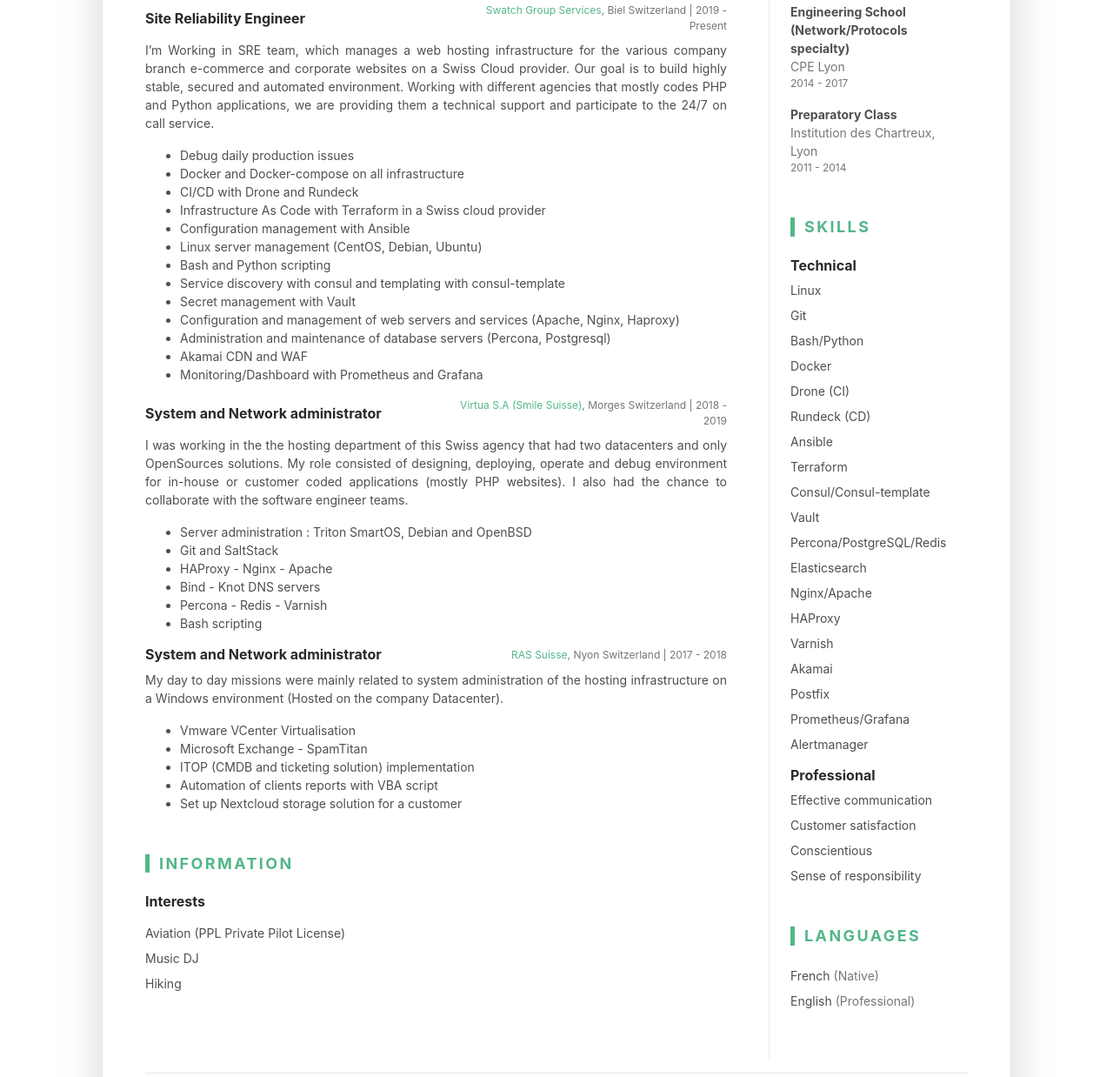
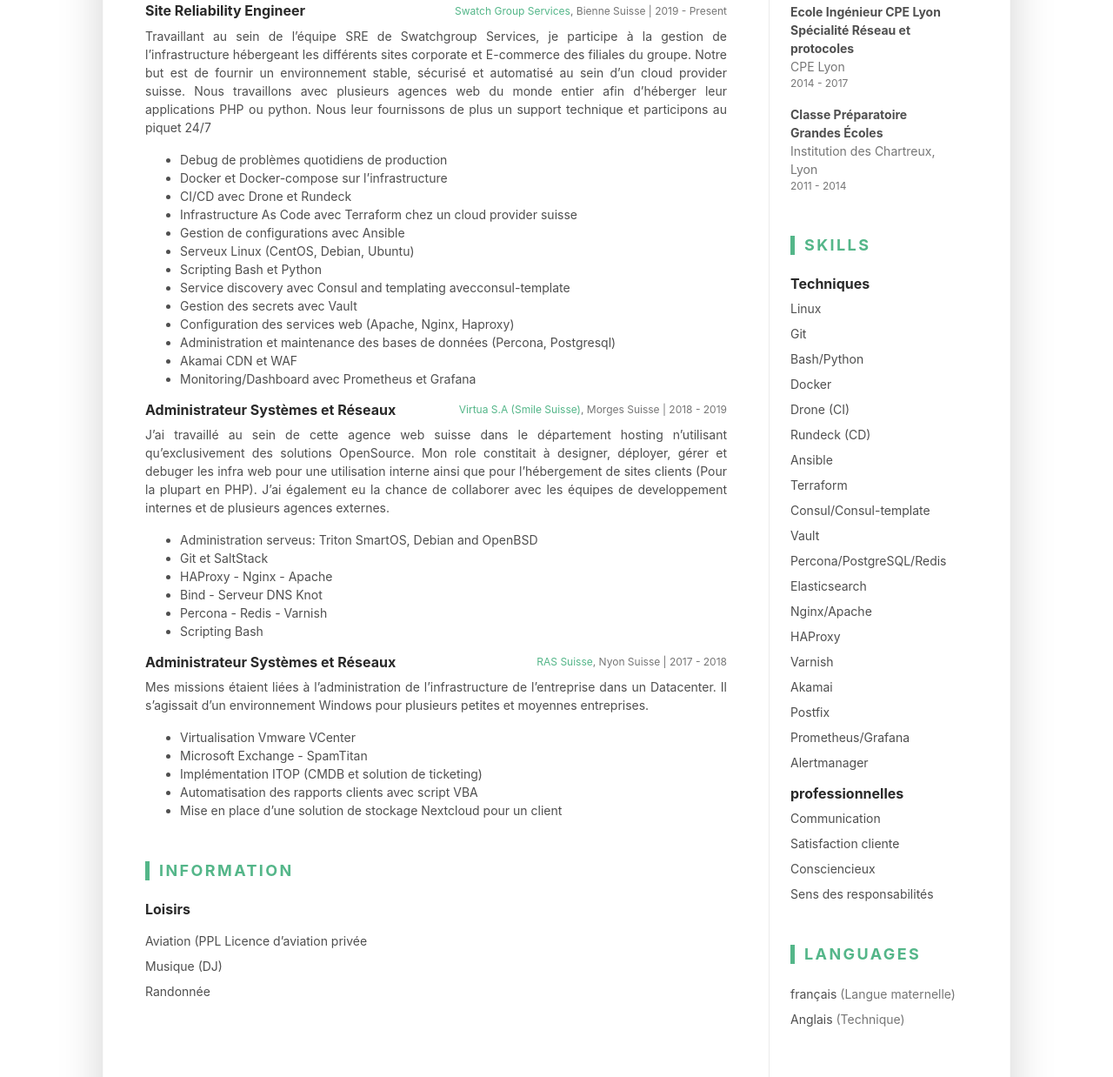
Before and after one commit to yannbizet/fr, a plain HTML site: page index.html in a window 1280 px wide. Shown: the part 495-1733 px from the top of the page at 87% size. Drawn offline with Linux system fonts and the light colour scheme.

Commit message:
Update french cv

```diff
--- a/categories/index.xml
+++ b/categories/index.xml
@@ -1,9 +1,9 @@
 <?xml version="1.0" encoding="utf-8" standalone="yes"?>
 <rss version="2.0" xmlns:atom="http://www.w3.org/2005/Atom">
   <channel>
-    <title>Categories on Yann Bizet CV</title>
+    <title>Categories on Yann Bizet CV fr</title>
     <link>https://yannbizet.github.io/fr/categories/</link>
-    <description>Recent content in Categories on Yann Bizet CV</description>
+    <description>Recent content in Categories on Yann Bizet CV fr</description>
     <generator>Hugo -- gohugo.io</generator>
     <language>fr</language><atom:link href="https://yannbizet.github.io/fr/categories/index.xml" rel="self" type="application/rss+xml" />
   </channel>
--- a/index.html
+++ b/index.html
@@ -6,7 +6,7 @@
 	<meta name="generator" content="Hugo 0.92.2" />
 
 
-    <title>Yann Bizet CV</title>
+    <title>Yann Bizet CV fr</title>
 
 
     <meta charset="utf-8">
@@ -86,7 +86,7 @@
 
                         <div class="media-body text-left">
                             <div align="justify">
-                                <p class="mb-0">As a Site reliability Engineer - System administrator, my day to day tasks consists of managing an hosting infrastructure for production web applications. It includes operating the Linux servers, use modern Open Source solutions, build a highly automated and secured environment, work with developers in order to understand and answer their needs, set up the alerting.</p>
+                                <p class="mb-0">En tant qu&rsquo;ingéneur SRE (Site reliability Engineer) - administrateur système, mon travail consiste à maintenir une infrastructure d&rsquo;hébergement web pour de la production. Cela inclu la gestion du parc de serveur Linux, l&rsquo;utilisation de solutions OpenSource modernes dans un environnement sécurisé, l&rsquo;automatisation de taches répétitives. Je travaille également conjointement avec différents développeurs (De l&rsquo;entreprise ou de différentes agences web) afin de comprendre et répondre à leurs besoins.</p>
                             </div>
                         </div>
 
@@ -115,40 +115,40 @@
                                     <div class="item-heading row align-items-center mb-2">
                                         <h4 class="item-title col-12 col-md-6 col-lg-6 mb-2 mb-md-0">Site Reliability Engineer</h4>
                                         <div class="item-meta col-12 col-md-6 col-lg-6 text-muted text-left text-md-right">
-                                            <a href="https://www.swatchgroup.com/en/companies-brands/corporate/swatch-group-services">Swatch Group Services</a>, Biel Switzerland | 2019 - Present
+                                            <a href="https://www.swatchgroup.com/en/companies-brands/corporate/swatch-group-services">Swatch Group Services</a>, Bienne Suisse | 2019 - Present
                                         </div>
                                     </div>
                                     <div class="item-content">
                                         <div align="justify">
-                                            <p>I&rsquo;m Working in SRE team, which manages a web hosting infrastructure for the various company branch e-commerce and corporate websites on a Swiss Cloud provider. Our goal is to build highly stable, secured and automated environment. Working with different agencies that mostly codes PHP and Python applications, we are providing them a technical support and participate to the 24/7 on call service.</p>
+                                            <p>Travaillant au sein de l&rsquo;équipe SRE de Swatchgroup Services, je participe à la gestion de l&rsquo;infrastructure hébergeant les différents sites corporate et E-commerce des filiales du groupe. Notre but est de fournir un environnement stable, sécurisé et automatisé au sein d&rsquo;un cloud provider suisse. Nous travaillons avec plusieurs agences web du monde entier afin d&rsquo;héberger leur applications PHP ou python. Nous leur fournissons de plus un support technique et participons au piquet 24/7</p>
                                         </div>
                                         <ul class="resume-list">
 
-                                            <li>Debug daily production issues</li>
+                                            <li>Debug de problèmes quotidiens de production</li>
 
-                                            <li>Docker and Docker-compose on all infrastructure</li>
+                                            <li>Docker et Docker-compose sur l&rsquo;infrastructure</li>
 
-                                            <li>CI/CD with Drone and Rundeck</li>
+                                            <li>CI/CD avec Drone et Rundeck</li>
 
-                                            <li>Infrastructure As Code with Terraform in a Swiss cloud provider</li>
+                                            <li>Infrastructure As Code avec Terraform chez un cloud provider suisse</li>
 
-                                            <li>Configuration management with Ansible</li>
+                                            <li>Gestion de configurations avec Ansible</li>
 
-                                            <li>Linux server management (CentOS, Debian, Ubuntu)</li>
+                                            <li>Serveux Linux (CentOS, Debian, Ubuntu)</li>
 
-                                            <li>Bash and Python scripting</li>
+                                            <li>Scripting Bash et Python</li>
 
-                                            <li>Service discovery with consul and templating with consul-template</li>
+                                            <li>Service discovery avec Consul and templating avecconsul-template</li>
 
-                                            <li>Secret management with Vault</li>
+                                            <li>Gestion des secrets avec Vault</li>
 
-                                            <li>Configuration and management of web servers and services (Apache, Nginx, Haproxy)</li>
+                                            <li>Configuration des services web (Apache, Nginx, Haproxy)</li>
 
-                                            <li>Administration and maintenance of database servers (Percona, Postgresql)</li>
+                                            <li>Administration et maintenance des bases de données (Percona, Postgresql)</li>
 
-                                            <li>Akamai CDN and WAF</li>
+                                            <li>Akamai CDN et WAF</li>
 
-                                            <li>Monitoring/Dashboard with Prometheus and Grafana</li>
+                                            <li>Monitoring/Dashboard avec Prometheus et Grafana</li>
 
                                         </ul>
                                     </div>
@@ -156,28 +156,28 @@
 
                                 <div class="item mb-3">
                                     <div class="item-heading row align-items-center mb-2">
-                                        <h4 class="item-title col-12 col-md-6 col-lg-6 mb-2 mb-md-0">System and Network administrator</h4>
+                                        <h4 class="item-title col-12 col-md-6 col-lg-6 mb-2 mb-md-0">Administrateur Systèmes et Réseaux</h4>
                                         <div class="item-meta col-12 col-md-6 col-lg-6 text-muted text-left text-md-right">
-                                            <a href="https://virtua.ch">Virtua S.A (Smile Suisse)</a>, Morges Switzerland | 2018 - 2019
+                                            <a href="https://virtua.ch">Virtua S.A (Smile Suisse)</a>, Morges Suisse | 2018 - 2019
                                         </div>
                                     </div>
                                     <div class="item-content">
                                         <div align="justify">
-                                            <p>I was working in the the hosting department of this Swiss agency that had two datacenters and only OpenSources solutions. My role consisted of designing, deploying, operate and debug environment for in-house or customer coded applications (mostly PHP websites). I also had the chance to collaborate with the software engineer teams.</p>
+                                            <p>J&rsquo;ai travaillé au sein de cette agence web suisse dans le département hosting n&rsquo;utilisant qu&rsquo;exclusivement des solutions OpenSource. Mon role constitait à designer, déployer, gérer et debuger les infra web pour une utilisation interne ainsi que pour l&rsquo;hébergement de sites clients (Pour la plupart en PHP). J&rsquo;ai également eu la chance de collaborer avec les équipes de developpement internes et de plusieurs agences externes.</p>
                                         </div>
                                         <ul class="resume-list">
 
-                                            <li>Server administration : Triton SmartOS, Debian and OpenBSD</li>
+                                            <li>Administration serveus: Triton SmartOS, Debian and OpenBSD</li>
 
-                                            <li>Git and SaltStack</li>
+                                            <li>Git et SaltStack</li>
 
                                             <li>HAProxy - Nginx - Apache</li>
 
-                                            <li>Bind - Knot DNS servers</li>
+                                            <li>Bind - Serveur DNS Knot</li>
 
                                             <li>Percona - Redis - Varnish</li>
 
-                                            <li>Bash scripting</li>
+                                            <li>Scripting Bash</li>
 
                                         </ul>
                                     </div>
@@ -185,26 +185,26 @@
 
                                 <div class="item mb-3">
                                     <div class="item-heading row align-items-center mb-2">
-                                        <h4 class="item-title col-12 col-md-6 col-lg-6 mb-2 mb-md-0">System and Network administrator</h4>
+                                        <h4 class="item-title col-12 col-md-6 col-lg-6 mb-2 mb-md-0">Administrateur Systèmes et Réseaux</h4>
                                         <div class="item-meta col-12 col-md-6 col-lg-6 text-muted text-left text-md-right">
-                                            <a href="http://www.ras-itgroup.ch/">RAS Suisse</a>, Nyon Switzerland | 2017 - 2018
+                                            <a href="http://www.ras-itgroup.ch/">RAS Suisse</a>, Nyon Suisse | 2017 - 2018
                                         </div>
                                     </div>
                                     <div class="item-content">
                                         <div align="justify">
-                                            <p>My day to day missions were mainly related to system administration of the hosting infrastructure on a Windows environment (Hosted on the company Datacenter).</p>
+                                            <p>Mes missions étaient liées à l&rsquo;administration de l&rsquo;infrastructure de l&rsquo;entreprise dans un Datacenter. Il s&rsquo;agissait d&rsquo;un environnement Windows pour plusieurs petites et moyennes entreprises.</p>
                                         </div>
                                         <ul class="resume-list">
 
-                                            <li>Vmware VCenter Virtualisation</li>
+                                            <li>Virtualisation Vmware VCenter</li>
 
                                             <li>Microsoft Exchange - SpamTitan</li>
 
-                                            <li>ITOP (CMDB and ticketing solution) implementation</li>
+                                            <li>Implémentation ITOP (CMDB et solution de ticketing)</li>
 
-                                            <li>Automation of clients reports with VBA script</li>
+                                            <li>Automatisation des rapports clients avec script VBA</li>
 
-                                            <li>Set up Nextcloud storage solution for a customer</li>
+                                            <li>Mise en place d&rsquo;une solution de stockage Nextcloud pour un client</li>
 
                                         </ul>
                                     </div>
@@ -226,17 +226,17 @@
 
                                 <div class="item mb-3">
                                     <div class="item-heading row align-items-center mb-2">
-                                        <h4 class="item-title col-12 col-md-12 col-lg-12 mb-2 mb-md-0">Interests</h4>
+                                        <h4 class="item-title col-12 col-md-12 col-lg-12 mb-2 mb-md-0">Loisirs</h4>
                                     </div>
                                     <div class="item-content">
                                         <p></p>
                                         <ul class="list-unstyled resume-skills-list">
 
-                                            <li class="mb-2">Aviation (PPL Private Pilot License)</li>
+                                            <li class="mb-2">Aviation (PPL Licence d’aviation privée</li>
 
-                                            <li class="mb-2">Music DJ</li>
+                                            <li class="mb-2">Musique (DJ)</li>
 
-                                            <li class="mb-2">Hiking</li>
+                                            <li class="mb-2">Randonnée</li>
 
                                         </ul>
                                     </div>
@@ -262,13 +262,13 @@
                                 <ul class="list-unstyled resume-education-list">
 
                                     <li class="mb-3">
-                                        <div class="resume-degree font-weight-bold">Engineering School (Network/Protocols specialty)</div>
+                                        <div class="resume-degree font-weight-bold">Ecole Ingénieur CPE Lyon Spécialité Réseau et protocoles</div>
                                         <div class="resume-degree-org text-muted">CPE Lyon </div>
                                         <div class="resume-degree-time text-muted">2014 - 2017</div>
                                     </li>
 
                                     <li class="mb-3">
-                                        <div class="resume-degree font-weight-bold">Preparatory Class</div>
+                                        <div class="resume-degree font-weight-bold">Classe Préparatoire Grandes Écoles</div>
                                         <div class="resume-degree-org text-muted">Institution des Chartreux, Lyon</div>
                                         <div class="resume-degree-time text-muted">2011 - 2014</div>
                                     </li>
@@ -289,7 +289,7 @@
 
 
                                 <div class="item">
-                                    <h4 class="item-title">Technical</h4>
+                                    <h4 class="item-title">Techniques</h4>
                                     <ul class="list-unstyled resume-skills-list">
 
                                         <li class="mb-2">Linux</li>
@@ -334,16 +334,16 @@
                                 </div>
 
                                 <div class="item">
-                                    <h4 class="item-title">Professional</h4>
+                                    <h4 class="item-title">professionnelles</h4>
                                     <ul class="list-unstyled resume-skills-list">
 
-                                        <li class="mb-2">Effective communication</li>
+                                        <li class="mb-2">Communication</li>
 
-                                        <li class="mb-2">Customer satisfaction</li>
+                                        <li class="mb-2">Satisfaction cliente</li>
 
-                                        <li class="mb-2">Conscientious</li>
+                                        <li class="mb-2">Consciencieux</li>
 
-                                        <li class="mb-2">Sense of responsibility</li>
+                                        <li class="mb-2">Sens des responsabilités</li>
 
                                     </ul>
                                 </div>
@@ -361,9 +361,9 @@
 
                                 <ul class="list-unstyled resume-lang-list">
 
-                                    <li class="mb-2">French <span class="text-muted">(Native)</span></li>
+                                    <li class="mb-2">français <span class="text-muted">(Langue maternelle)</span></li>
 
-                                    <li class="mb-2">English <span class="text-muted">(Professional)</span></li>
+                                    <li class="mb-2">Anglais <span class="text-muted">(Technique)</span></li>
 
                                 </ul>
 
@@ -403,17 +403,6 @@
     <script defer src="https://use.fontawesome.com/releases/v5.8.1/js/all.js" integrity="sha384-g5uSoOSBd7KkhAMlnQILrecXvzst9TdC09/VM+pjDTCM+1il8RHz5fKANTFFb+gQ" crossorigin="anonymous"></script>
 
 
-<script type="application/javascript">
-var doNotTrack = false;
-if (!doNotTrack) {
-	window.ga=window.ga||function(){(ga.q=ga.q||[]).push(arguments)};ga.l=+new Date;
-	ga('create', 'UA-XXXXXXX-Y', 'auto');
-
-	ga('send', 'pageview');
-}
-</script>
-<script async src='https://www.google-analytics.com/analytics.js'></script>
-
 
 
 </body>
--- a/index.xml
+++ b/index.xml
@@ -1,9 +1,9 @@
 <?xml version="1.0" encoding="utf-8" standalone="yes"?>
 <rss version="2.0" xmlns:atom="http://www.w3.org/2005/Atom">
   <channel>
-    <title>Yann Bizet CV</title>
+    <title>Yann Bizet CV fr</title>
     <link>https://yannbizet.github.io/fr/</link>
-    <description>Recent content on Yann Bizet CV</description>
+    <description>Recent content on Yann Bizet CV fr</description>
     <generator>Hugo -- gohugo.io</generator>
     <language>fr</language><atom:link href="https://yannbizet.github.io/fr/index.xml" rel="self" type="application/rss+xml" />
   </channel>
--- a/tags/index.xml
+++ b/tags/index.xml
@@ -1,9 +1,9 @@
 <?xml version="1.0" encoding="utf-8" standalone="yes"?>
 <rss version="2.0" xmlns:atom="http://www.w3.org/2005/Atom">
   <channel>
-    <title>Tags on Yann Bizet CV</title>
+    <title>Tags on Yann Bizet CV fr</title>
     <link>https://yannbizet.github.io/fr/tags/</link>
-    <description>Recent content in Tags on Yann Bizet CV</description>
+    <description>Recent content in Tags on Yann Bizet CV fr</description>
     <generator>Hugo -- gohugo.io</generator>
     <language>fr</language><atom:link href="https://yannbizet.github.io/fr/tags/index.xml" rel="self" type="application/rss+xml" />
   </channel>
```
